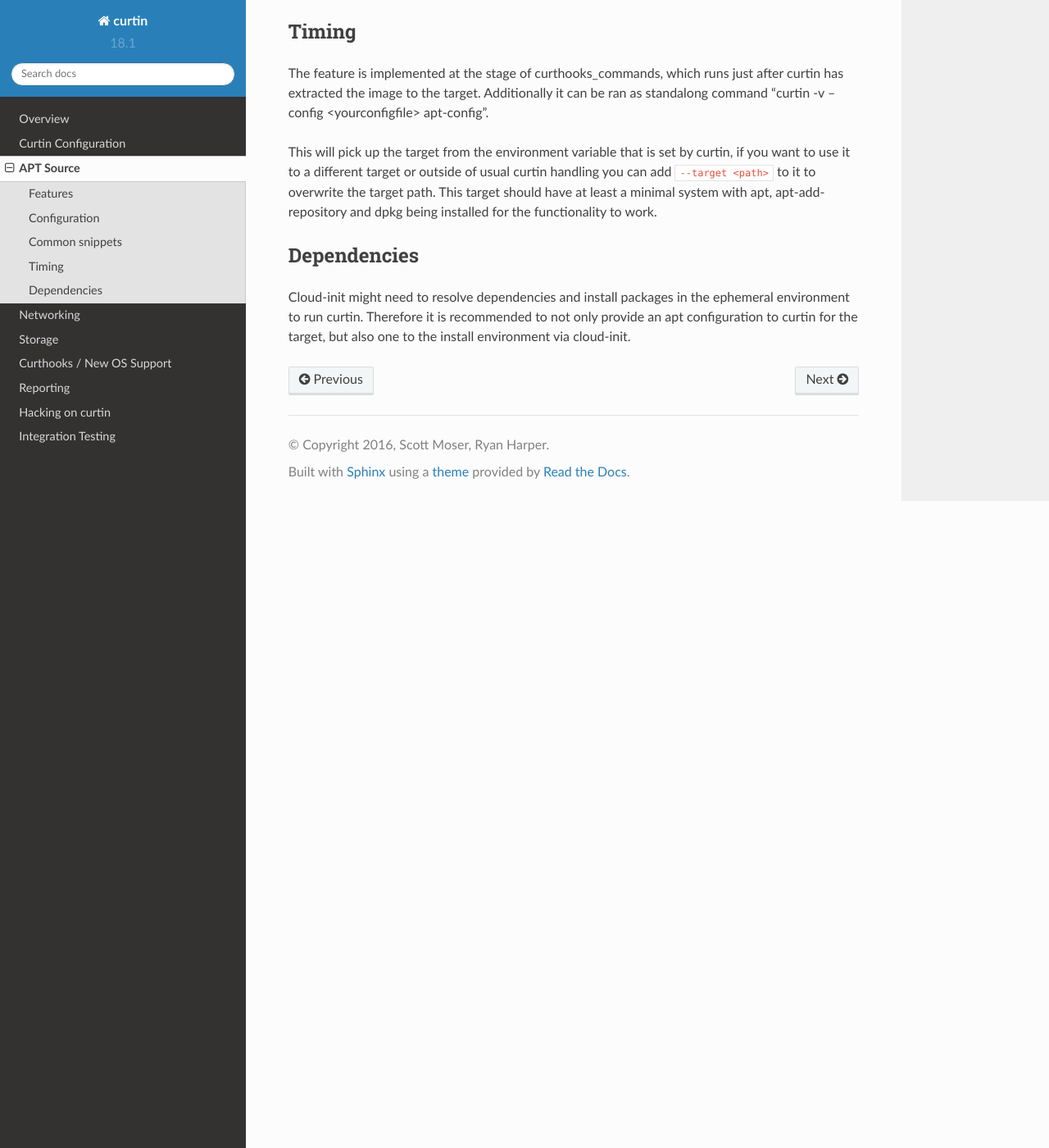
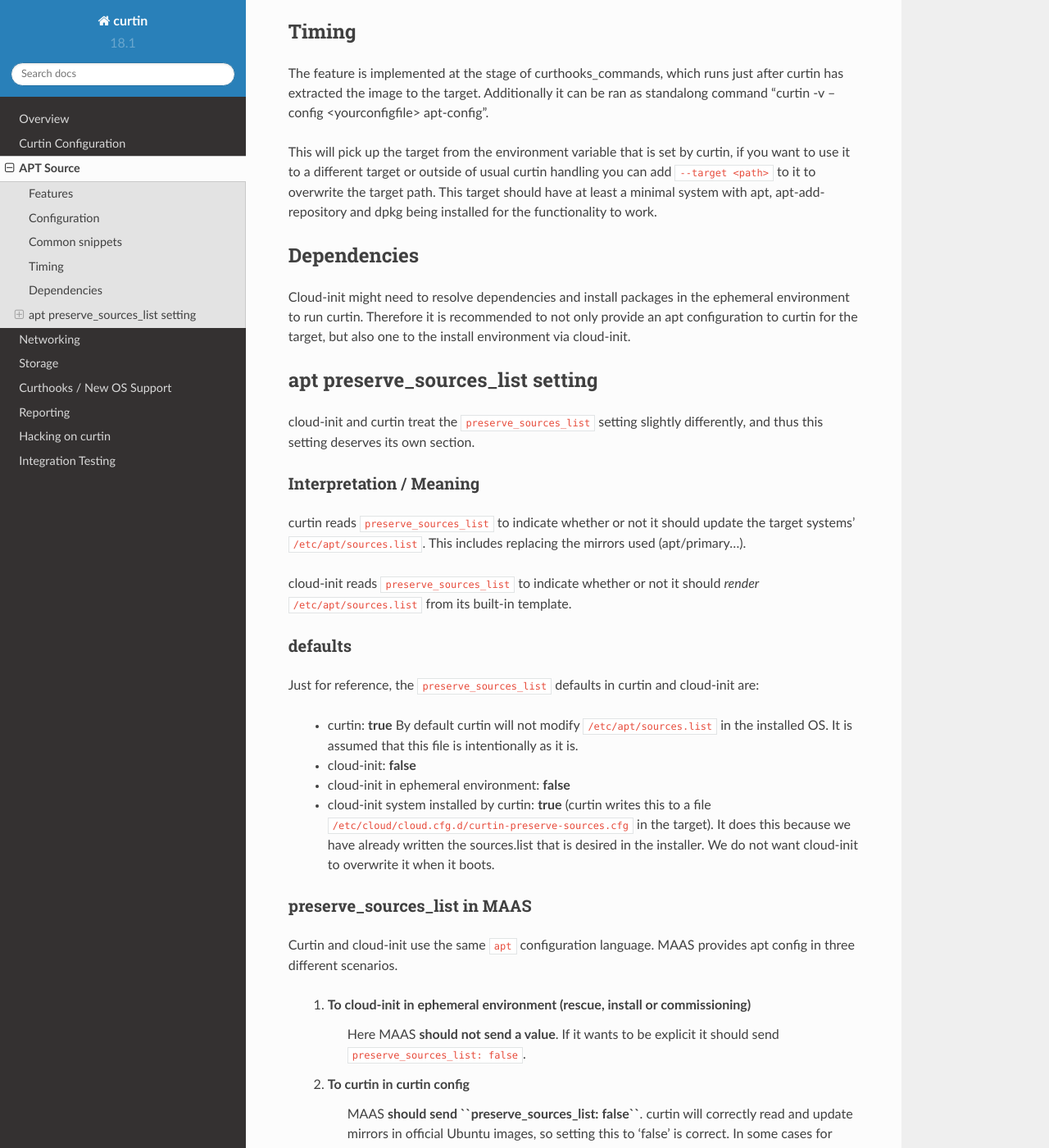
Before and after one commit to canonical/curtin, a Sphinx documentation site: the page built from doc/topics/apt_source.rst, in a window 1280 px wide and 1400 px high, scrolled down 3164 px. Shown: the whole window at 82% size. Built offline with Sphinx 7.4.7 and the Read the Docs theme 2.0.0, drawn with Linux system fonts in a browser that asks for light colours; some of the changed text lies outside the part shown.

```diff
--- a/doc/topics/apt_source.rst
+++ b/doc/topics/apt_source.rst
@@ -165,3 +165,60 @@ Dependencies
 ~~~~~~~~~~~~
 Cloud-init might need to resolve dependencies and install packages in the ephemeral environment to run curtin.
 Therefore it is recommended to not only provide an apt configuration to curtin for the target, but also one to the install environment via cloud-init.
+
+
+apt preserve_sources_list setting
+~~~~~~~~~~~~~~~~~~~~~~~~~~~~~~~~~~~
+cloud-init and curtin treat the ``preserve_sources_list`` setting slightly differently, and thus this setting deserves its own section.
+
+Interpretation / Meaning
+------------------------
+curtin reads ``preserve_sources_list`` to indicate whether or not it should update the target systems' ``/etc/apt/sources.list``.  This includes replacing the mirrors used (apt/primary...).
+
+cloud-init reads ``preserve_sources_list`` to indicate whether or not it should *render* ``/etc/apt/sources.list`` from its built-in template.
+
+defaults
+--------
+Just for reference, the ``preserve_sources_list`` defaults in curtin and cloud-init are:
+
+ * curtin: **true**
+   By default curtin will not modify ``/etc/apt/sources.list`` in the installed OS.  It is assumed that this file is intentionally as it is.
+ * cloud-init: **false**
+ * cloud-init in ephemeral environment: **false**
+ * cloud-init system installed by curtin: **true**
+   (curtin writes this to a file ``/etc/cloud/cloud.cfg.d/curtin-preserve-sources.cfg`` in the target).  It does this because we have already written the sources.list that is desired in the installer.  We do not want cloud-init to overwrite it when it boots.
+
+preserve_sources_list in MAAS
+-----------------------------
+Curtin and cloud-init use the same ``apt`` configuration language.
+MAAS provides apt config in three different scenarios.
+
+ 1. To cloud-init in ephemeral environment (rescue, install or commissioning)
+     Here MAAS **should not send a value**.  If it wants to be explicit it should send ``preserve_sources_list: false``.
+
+ 2. To curtin in curtin config
+     MAAS **should send ``preserve_sources_list: false``**.  curtin will correctly read and update mirrors in official Ubuntu images, so setting this to 'false' is correct. In some cases for custom images, the user might want to be able to have their /etc/apt/sources.list left untouched entirely.  In such cases they may want to override this value.
+
+ 3. To cloud-init via curtin config in debconf_selections.
+     MAAS should **not send a value**.  Curtin will handle telling cloud-init to not update /etc/apt/sources.list.  MAAS does not need to do this.
+
+ 4. To installed system via vendor-data or user-data.
+     MAAS should **not send a value**.  MAAS does not currently send a value.  The user could send one in user-data, but then if they did presumably they did that for a reason.
+
+Legacy format
+-------------
+
+Versions of cloud-init in 14.04 and older only support:
+
+.. code-block:: yaml
+
+    apt_preserve_sources_list: VALUE
+
+Versions of cloud-init present 16.04+ read the "new" style apt configuration, but support the old style configuration also.  The new style configuration is:
+
+.. code-block:: yaml
+
+    apt:
+      preserve_sources_list: VALUE
+
+**Note**: If versions of cloud-init that support the new style config receive conflicting values in old style and new style, cloud-init will raise exception and exit failure.  It simplly doesn't know what behavior is desired.
```
Also changed, not shown: 2 other files.
